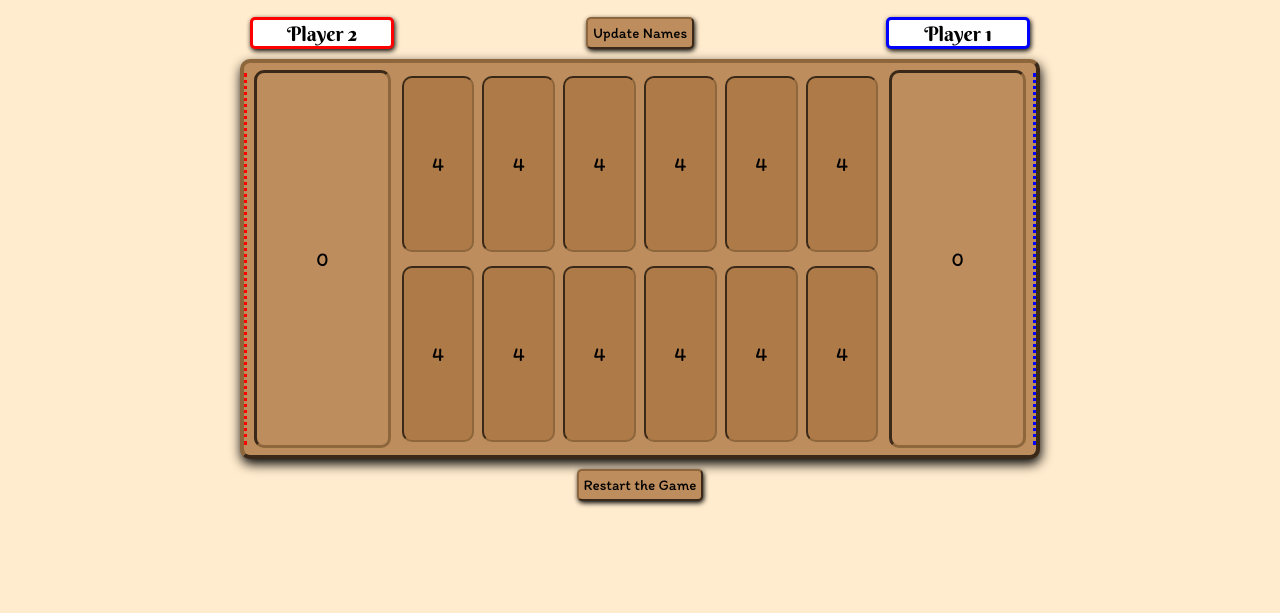
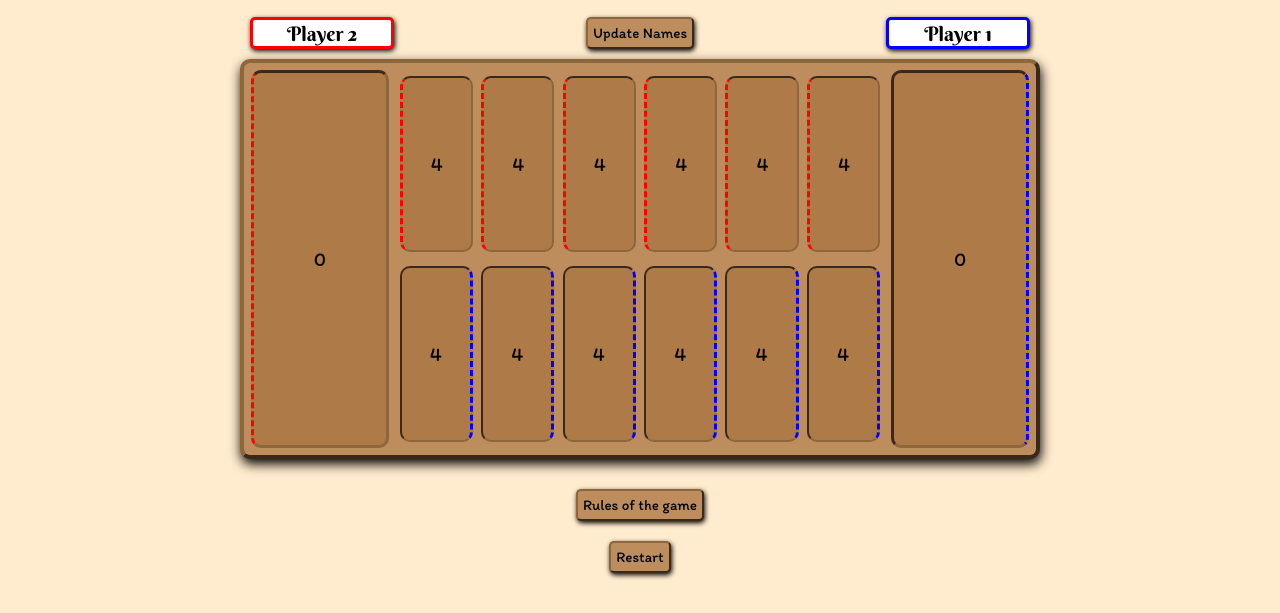
Before and after one commit to gr4ymanSOUND/FULLSTACK-ArcadeProject, a plain HTML site: page index.html in a window 1280 px wide. Shown: the part 208-821 px from the top of the page. Before the commit the page ends 800 px from the top, so only its background shows below. Drawn offline with Linux system fonts and the light colour scheme; a web font is replaced by a local one.

Commit message:
Apr 9 afternoon 2; updates to styles for winner dislpay, header, buttons, and gameboard

```diff
--- a/app.js
+++ b/app.js
@@ -2,7 +2,9 @@
 
 const playerNames = {
     PLAYER1: "Player 1",
-    PLAYER2: "Player 2"
+    PLAYER2: "Player 2",
+    p1color: "blue",
+    p2color: "red"
 }
 
 let gameState = {
@@ -52,7 +54,7 @@ function basicMove(chosenPit) {
         currentPit = chosenPit + i;
         //first check if currentPit is greater than 13; if it is, use modulo to wrap around the array
         if (currentPit > 13) {
-            currentPit = currentPit % 13;
+            currentPit = (currentPit % 13) - 1;
         }
         //if the currentPit is equal to the index that should be skipped, add 1 to the hand to allow you to skip past that spot and increase the loop length so you can continue to drop stones
         if (currentPit === skip) {
@@ -202,10 +204,10 @@ function showSpecial(endMove) {
 
     // change the turn display to show the next turn
     currentTurn.innerText = gameState.turn;
-    if (currentTurn.style.getPropertyValue("color") === "blue") {
-        currentTurn.style.setProperty("color","red");
+    if (gameState.turn === playerNames.PLAYER2) {
+        currentTurn.style.setProperty("color",playerNames.p2color);
     } else {
-        currentTurn.style.setProperty("color","blue");
+        currentTurn.style.setProperty("color",playerNames.p1color);
     }
 
 }
@@ -224,7 +226,17 @@ function showWinner(gameIsOver) {
     // create a new div to show the winner and directions/button for restarting the game
     let winnerBox = document.createElement("div");
     winnerBox.id = "winner";
-    winnerBox.innerHTML = `<h1 id="winname">The winner is ${gameState.winner}!</h1><p>Please click the "Restart" button below to play again.`;
+    let color = "";
+
+    // find the color to use for the winner's name (based on the player color)
+    if (gameState.winner === playerNames.PLAYER1) {
+        color = playerNames.p1color;
+    } else {
+        color = playerNames.p2color;
+    }
+
+
+    winnerBox.innerHTML = `<p>The winner is...</p><h1 id="winname" style="color: ${color}">${gameState.winner}!</h1><p>Please click the "Restart" button below to play again.</p>`;
     // add the new div to the page
     let gameBoard = document.getElementById("game");
     gameBoard.appendChild(winnerBox);
@@ -314,7 +326,7 @@ function restartGame() {
 
     // update the current turn display
     currentTurn.innerText = playerNames.PLAYER1;
-    currentTurn.style.setProperty("color","blue");
+    currentTurn.style.setProperty("color",playerNames.p1color);
 
     // update the board (can use the showMove function since it updates all pits on the board - pass in 0 to start at the beginning of the board
     showMove(0);
--- a/index.html
+++ b/index.html
@@ -19,36 +19,32 @@
             <span id="turn" style="color: blue">Player 1</span>
         </h1>
         <div class="player-names">
-            <!-- will enter html for entering player names -->
             <input type="text" id="player2" value="Player 2">
             <button type="button" id="name-update">Update Names</button>
             <input type="text" id="player1" value="Player 1">
         </div>
         <div id="board">
-            <div class="outline-red"></div>
-            <div id="13" class="store pit">0</div>
+            <div id="13" class="store pit outline-red">0</div>
             <uL>
-                <li id="12" class="pit">4</li>
-                <li id="11" class="pit">4</li>
-                <li id="10" class="pit">4</li>
-                <li id="9" class="pit">4</li>
-                <li id="8" class="pit">4</li>
-                <li id="7" class="pit">4</li>
-                <li id="0" class="pit">4</li>
-                <li id="1" class="pit">4</li>
-                <li id="2" class="pit">4</li>
-                <li id="3" class="pit">4</li>
-                <li id="4" class="pit">4</li>
-                <li id="5" class="pit">4</li>
+                <li id="12" class="pit outline-red">4</li>
+                <li id="11" class="pit outline-red">4</li>
+                <li id="10" class="pit outline-red">4</li>
+                <li id="9" class="pit outline-red">4</li>
+                <li id="8" class="pit outline-red">4</li>
+                <li id="7" class="pit outline-red">4</li>
+                <li id="0" class="pit outline-blue">4</li>
+                <li id="1" class="pit outline-blue">4</li>
+                <li id="2" class="pit outline-blue">4</li>
+                <li id="3" class="pit outline-blue">4</li>
+                <li id="4" class="pit outline-blue">4</li>
+                <li id="5" class="pit outline-blue">4</li>
             </uL>
-            <div id="6" class="store pit"><span></span>0</div>
-            <div class="outline-blue"></div>
+            <div id="6" class="store pit outline-blue"><span></span>0</div>
         </div>
-
         <div class="game-bottom">
-            <button id ="restart-game" type="button">Restart the Game</button>
+            <a href="https://www.thesprucecrafts.com/how-to-play-mancala-409424">Rules of the game</a>
+            <button id ="restart-game" type="button">Restart</button>
         </div>
-
     </main>
     <script src="app.js"></script>
 </body>
--- a/style.css
+++ b/style.css
@@ -86,12 +86,13 @@ input {
     box-shadow: 1px 5px 12px black;
 }
 
-#board .store {
+.store {
     width: 18%;
     display: flex;
     flex-flow: column wrap;
     justify-content: center;
     align-items: center;
+    background-color: rgb(174, 122, 71);
     margin: 7px;
     border: 3px rgb(142, 102, 59) inset;
     border-radius: 10px;
@@ -126,24 +127,42 @@ ul > li:hover {
 
 .game-bottom {
     text-align: center;
+    display: flex;
+    flex-direction: column;
+    justify-content: center;
+    align-items: center;
+}
+
+.game-bottom a {
+    padding: 5px;
+    margin: 1rem;
+    font-size: .75rem;
+    background-color: rgb(189, 141, 93);
+    border: 2px rgb(142, 102, 59) outset;
+    border-radius: 5px;
+    padding: 5px;
+    box-shadow: 1px 2px 5px black;
+    color: black;
+    text-decoration: none;
+}
+
+.game-bottom a:hover {
+    color: rgb(247, 206, 0);
 }
 
 .outline-red {
-    height: 95%;
-    align-self: center;
-    border-left: 3px red dotted;
+    border-left: 3px red dashed;
 }
 
 .outline-blue {
-    height: 95%;
-    align-self: center;
-    border-right: 3px blue dotted;
+    border-right: 3px blue dashed;
 }
 
 #winner {
-    width: 350px;
-    height: 200px;
+    width: 400px;
+    height: 250px;
     text-align: center;
+    padding: 10px;
     position: absolute;
     left: 50%;
     top: 50%;
@@ -151,12 +170,15 @@ ul > li:hover {
     display: flex;
     flex-flow: column;
     justify-content: space-around;
-    background: white;
-    border: 2px black solid;
+    background-color: rgb(189, 141, 93);
+    border: 4px rgb(142, 102, 59) outset;
+    border-radius: 10px;
+    box-shadow: 1px 5px 12px black;
 }
 
-#winner h1 {
-    font-size: 2rem;
+#winname {
+    font-family: 'Berkshire Swash', cursive;
+    font-size: 3rem;
 }
 
 button {
```
